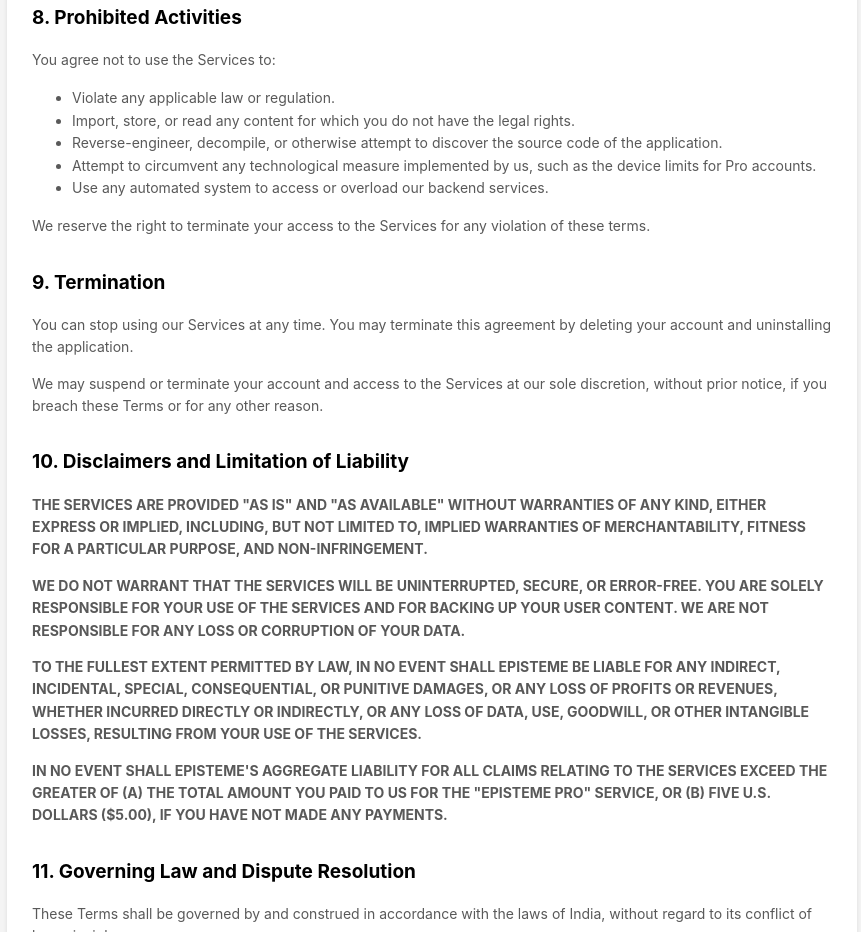
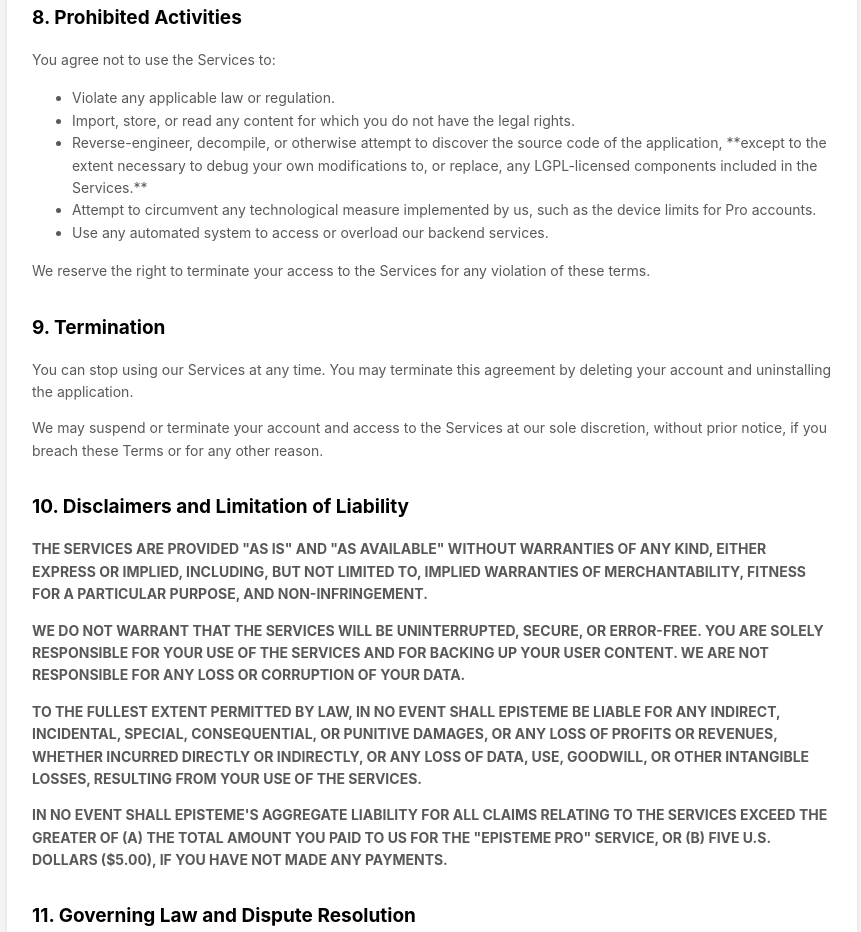
Before and after one commit to Aryan-Raj3112/reader-policy, a plain HTML site: page terms-and-conditions.html in a window 1280 px wide. Shown: the part 1849-2781 px from the top of the page, without its empty margins (208-1069 px from the left). Drawn offline with Linux system fonts and the light colour scheme.

Commit message:
Update terms-and-conditions.html

```diff
--- a/terms-and-conditions.html
+++ b/terms-and-conditions.html
@@ -102,7 +102,7 @@
         <ul>
             <li>Violate any applicable law or regulation.</li>
             <li>Import, store, or read any content for which you do not have the legal rights.</li>
-            <li>Reverse-engineer, decompile, or otherwise attempt to discover the source code of the application.</li>
+            <li>Reverse-engineer, decompile, or otherwise attempt to discover the source code of the application, **except to the extent necessary to debug your own modifications to, or replace, any LGPL-licensed components included in the Services.**</li>
             <li>Attempt to circumvent any technological measure implemented by us, such as the device limits for Pro accounts.</li>
             <li>Use any automated system to access or overload our backend services.</li>
         </ul>
```
